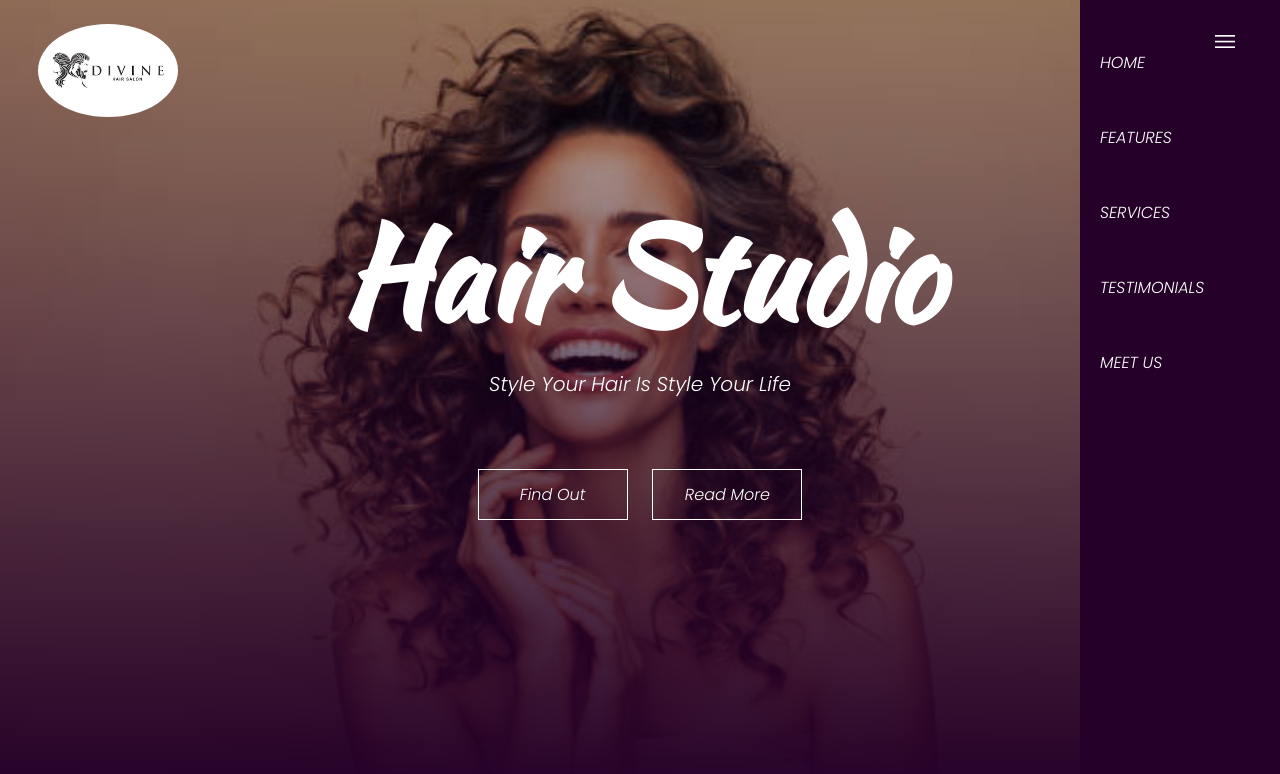
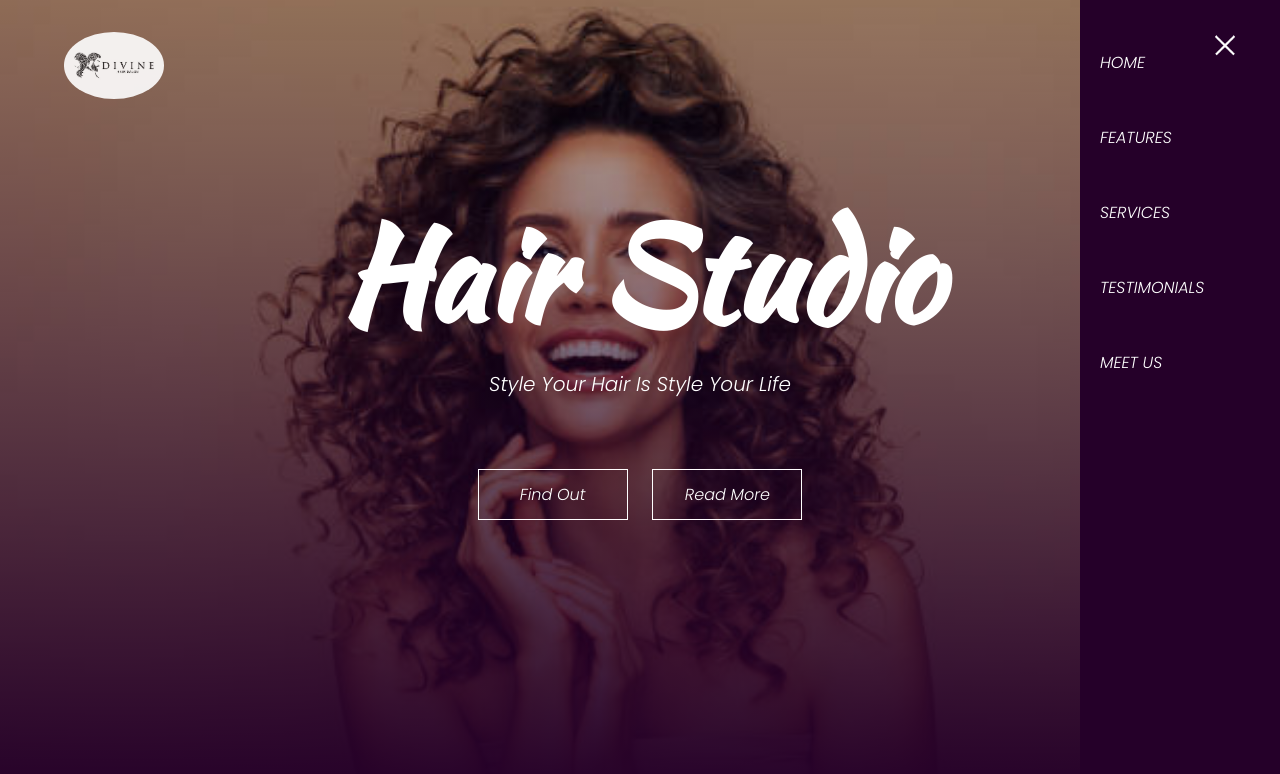
Before and after one commit to Mary8992/Hair-Studio-Single-Page-Website, a plain HTML site: page index.html in a window 1280 px wide. Both pictures are taken after a click on the element 1225 px from the left and 45 px from the top of the page. Drawn offline with Linux system fonts and the light colour scheme.

Commit message:
menu button with open and close functionality added

```diff
--- /dev/null
+++ b/app.js
@@ -0,0 +1,29 @@
+let menuBtn = document.getElementById("menuBtn");
+let menu = document.getElementById("menu");
+let sideNav = document.getElementById("sideNav");
+
+//1-first way
+sideNav.style.right = "-200px";
+
+function closeOpenBtn () {
+    if (sideNav.style.right == "-200px") {
+        sideNav.style.right = "0";
+        menu.src = 'images/close.png'
+    } else {
+        sideNav.style.right = "-200px";
+        menu.src = 'images/menu.png'
+    }
+};
+
+/*
+//2-second way
+menuBtn.onclick = function () {
+    if (sideNav.style.right == "-200px") {
+        sideNav.style.right = "0";
+    } else {
+        sideNav.style.right = "-200px";
+    }
+};
+
+//in this way we don't need to add onclic="name of function()" anymore
+ */
--- a/index.html
+++ b/index.html
@@ -39,10 +39,10 @@
             </nav>
         </div>
 
-        <div id="menuBtn">
-            <img src="images/menu.png" alt="">
+        <div id="menuBtn" onclick="closeOpenBtn();">
+            <img id="menu" src="images/menu.png" alt="menu button">
         </div>
 
-        <script type="text/javascript" src="main.js"></script>
+        <script type="text/javascript" src="app.js"></script>
     </body>
 </html>
--- a/style.css
+++ b/style.css
@@ -14,12 +14,12 @@
 }
 
 .logo {
-    width: 140px;
+    width: 100px;
     position: absolute;
-    top: 3%;
-    left: 3%;
-    /*opacity: 0.9;
-    */border-radius: 50%;
+    top: 4%;
+    left: 5%;
+    opacity: 0.9;
+    border-radius: 50%;
     -webkit-border-radius: 50%;
     -moz-border-radius: 50%;
     -ms-border-radius: 50%;
@@ -92,9 +92,14 @@
     height: 100vh;
     position: fixed;
     top: 0;
-    right: 0;
+    right: -200px;
     background: #250029;
     z-index: 2;
+    transition: 0.5s;
+    -webkit-transition: 0.5s;
+    -moz-transition: 0.5s;
+    -ms-transition: 0.5s;
+    -o-transition: 0.5s;
 }
 
 nav ul li {
```
Also changed, not shown: images/close.png (added).
